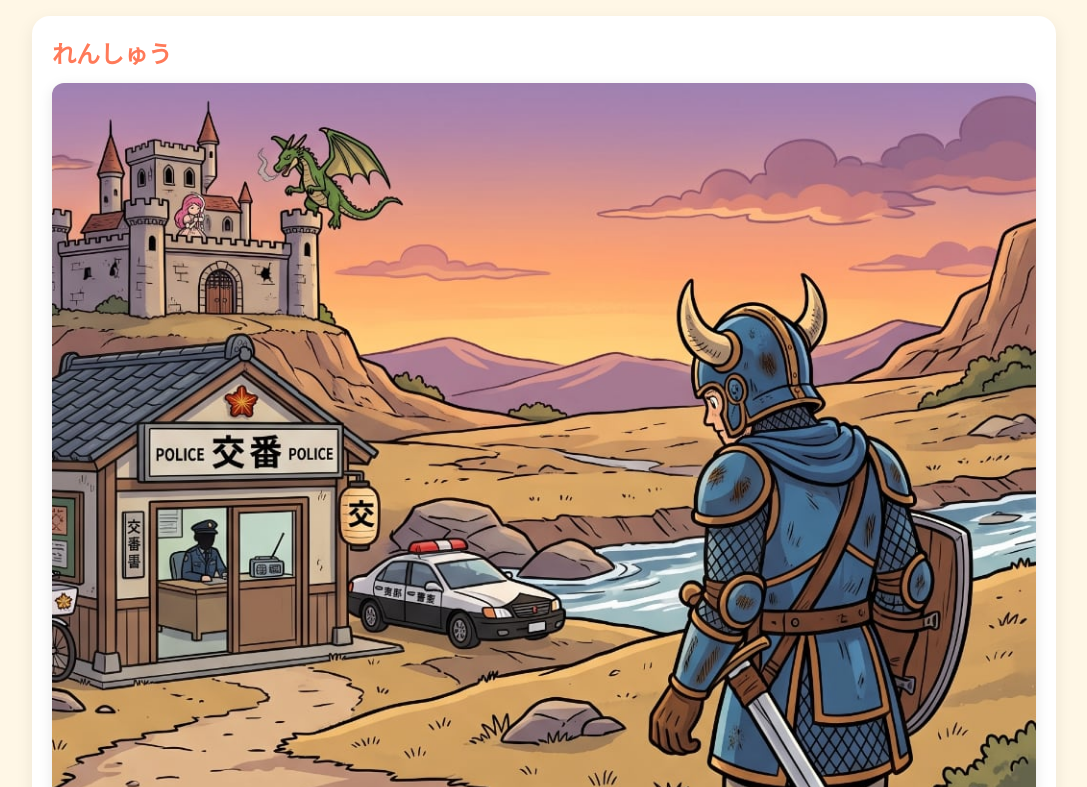
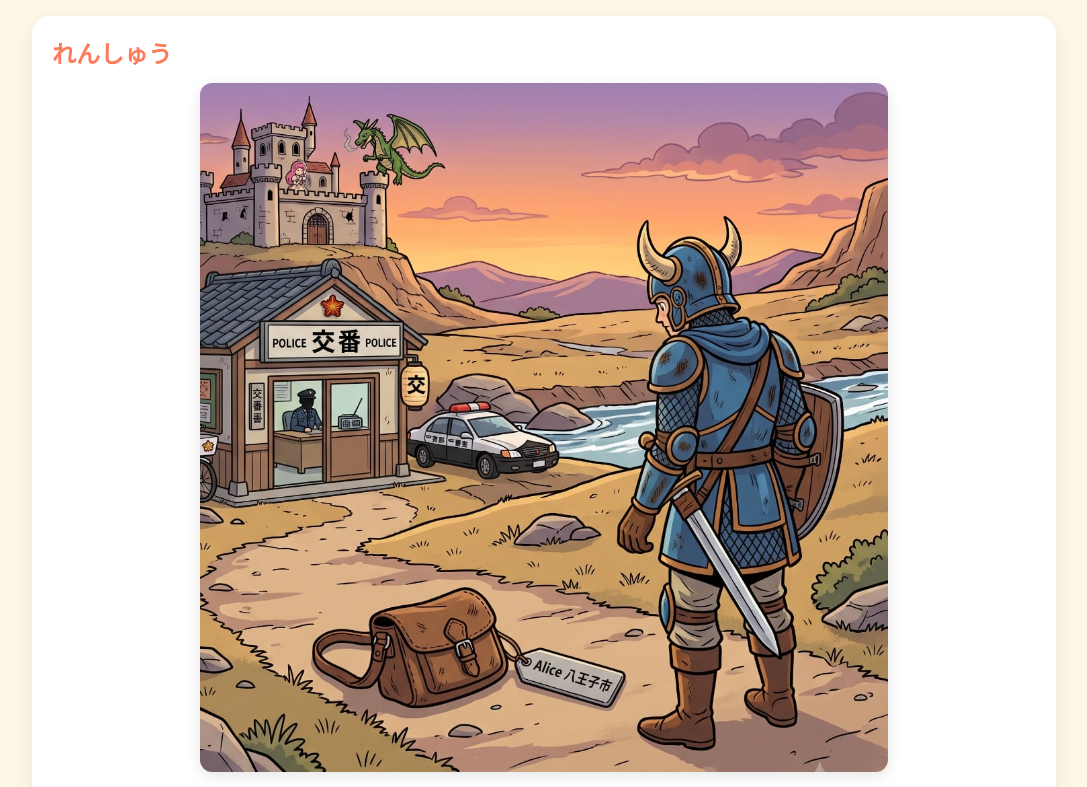
Before and after one commit to sokoide/familyday, a website built with Vite: page 2026/web/index.html in a window 1280 px wide. Both pictures are taken after a click on the button "れんしゅう". Shown: the top 787 px of the page, without its empty margins (96-1183 px from the left). Built offline with nearby package versions, Linux system fonts and the light colour scheme.

Commit message:
style: ステージ画像サイズを70%に調整(ユーザー編集)

```diff
--- a/2026/web/src/style.css
+++ b/2026/web/src/style.css
@@ -180,11 +180,13 @@ body {
   margin: 0 0 8px;
 }
 .stage-image {
-  width: 100%;
+  width: 70%;
+  max-width: 70%;
   border-radius: 12px;
   box-shadow: 0 4px 14px rgba(0, 0, 0, 0.1);
   margin: 0 auto 8px;
   display: block;
+  height: auto;
 }
 .goal {
   color: var(--accent);
@@ -358,9 +360,20 @@ body {
   text-align: center;
 }
 .ending-image {
-  width: 100%;
+  width: 70%;
+  max-width: 70%;
   border-radius: var(--radius);
   box-shadow: 0 8px 20px rgba(0, 0, 0, 0.12);
+  height: auto;
+  display: block;
+  margin: 0 auto;
+}
+
+img[src$=".jpg"],
+img[src$=".JPG"] {
+  width: 70%;
+  max-width: 70%;
+  height: auto;
 }
 .ending-result {
   font-size: clamp(16px, 4.5vw, 20px);
```
